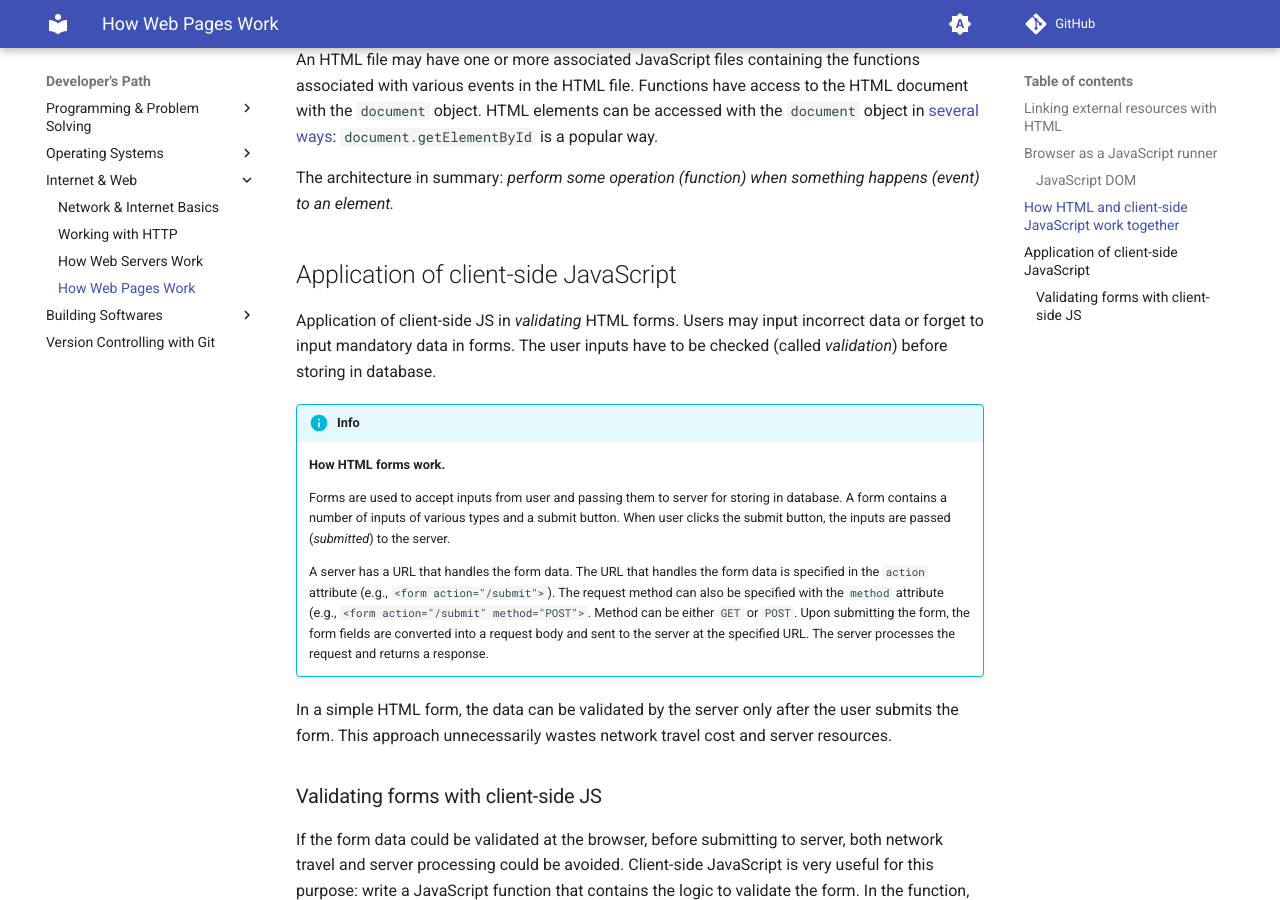
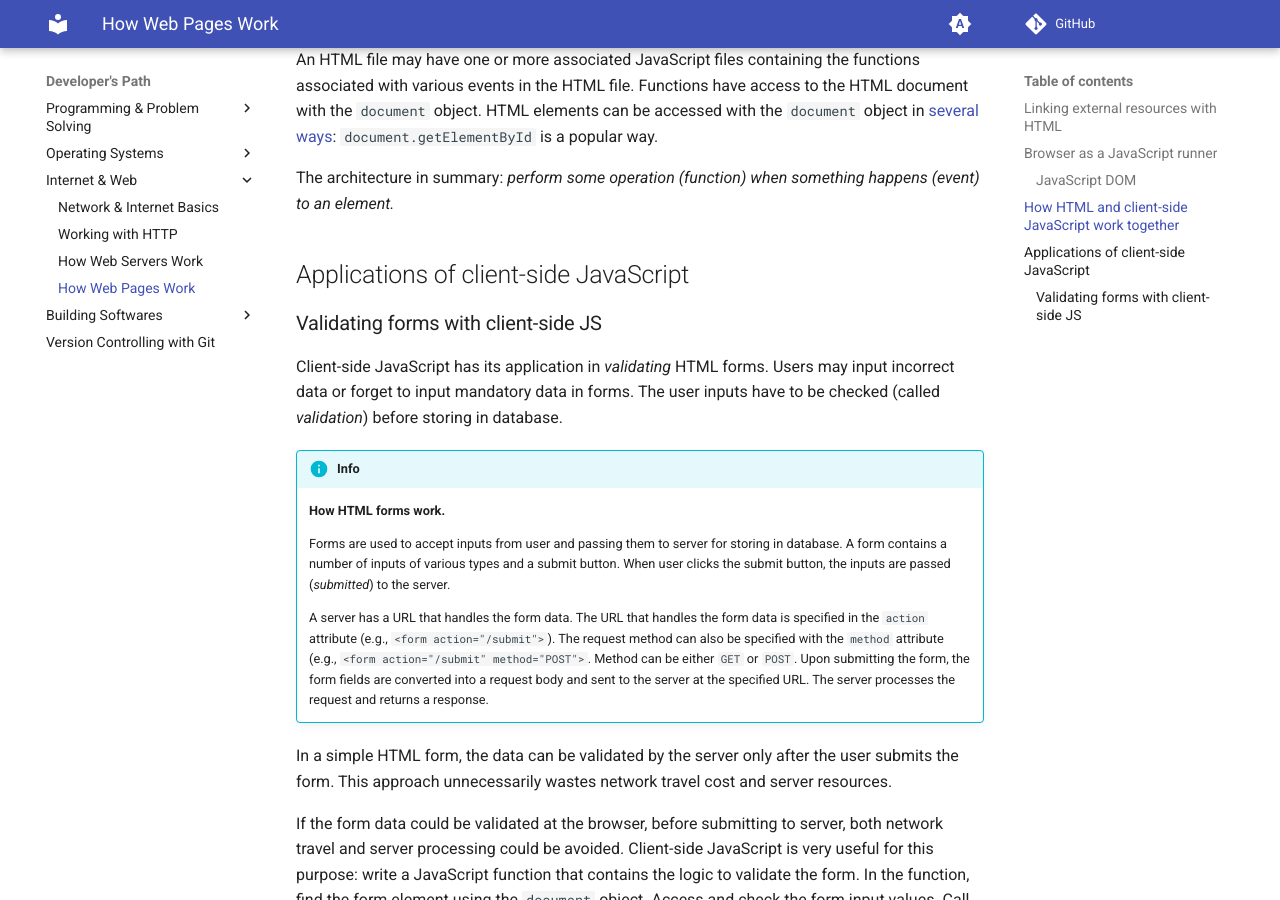
Before and after one commit to gharials/dev-path, an MkDocs documentation site: the page built from docs/internet-web/web-pages.md, in a window 1280 px wide and 900 px high, scrolled down 1173 px. Built offline with MkDocs 1.6.1 and Material for MkDocs 9.7.7, drawn with Linux system fonts in a browser that asks for light colours; comment, search, counter and statistics services are not loaded.

Commit message:
'web-pages': copy edit.

```diff
--- a/docs/internet-web/web-pages.md
+++ b/docs/internet-web/web-pages.md
@@ -26,9 +26,11 @@ An HTML file may have one or more associated JavaScript files containing the fun
 
 The architecture in summary: _perform some operation (function) when something happens (event) to an element._
 
-## Application of client-side JavaScript
+## Applications of client-side JavaScript
 
-Application of client-side JS in *validating* HTML forms. Users may input incorrect data or forget to input mandatory data in forms. The user inputs have to be checked (called *validation*) before storing in database.
+### Validating forms with client-side JS
+
+Client-side JavaScript has its application in *validating* HTML forms. Users may input incorrect data or forget to input mandatory data in forms. The user inputs have to be checked (called *validation*) before storing in database.
 
 !!!info
     **How HTML forms work.**
@@ -39,6 +41,4 @@ Application of client-side JS in *validating* HTML forms. Users may input incorr
 
 In a simple HTML form, the data can be validated by the server only after the user submits the form. This approach unnecessarily wastes network travel cost and server resources.
 
-### Validating forms with client-side JS
-
 If the form data could be validated at the browser, before submitting to server, both network travel and server processing could be avoided. Client-side JavaScript is very useful for this purpose: write a JavaScript function that contains the logic to validate the form. In the function, find the form element using the `document` object. Access and check the form input values. Call the function when user clicks the submit button. Submit to server only after the function finds no error in the inputs.
```
